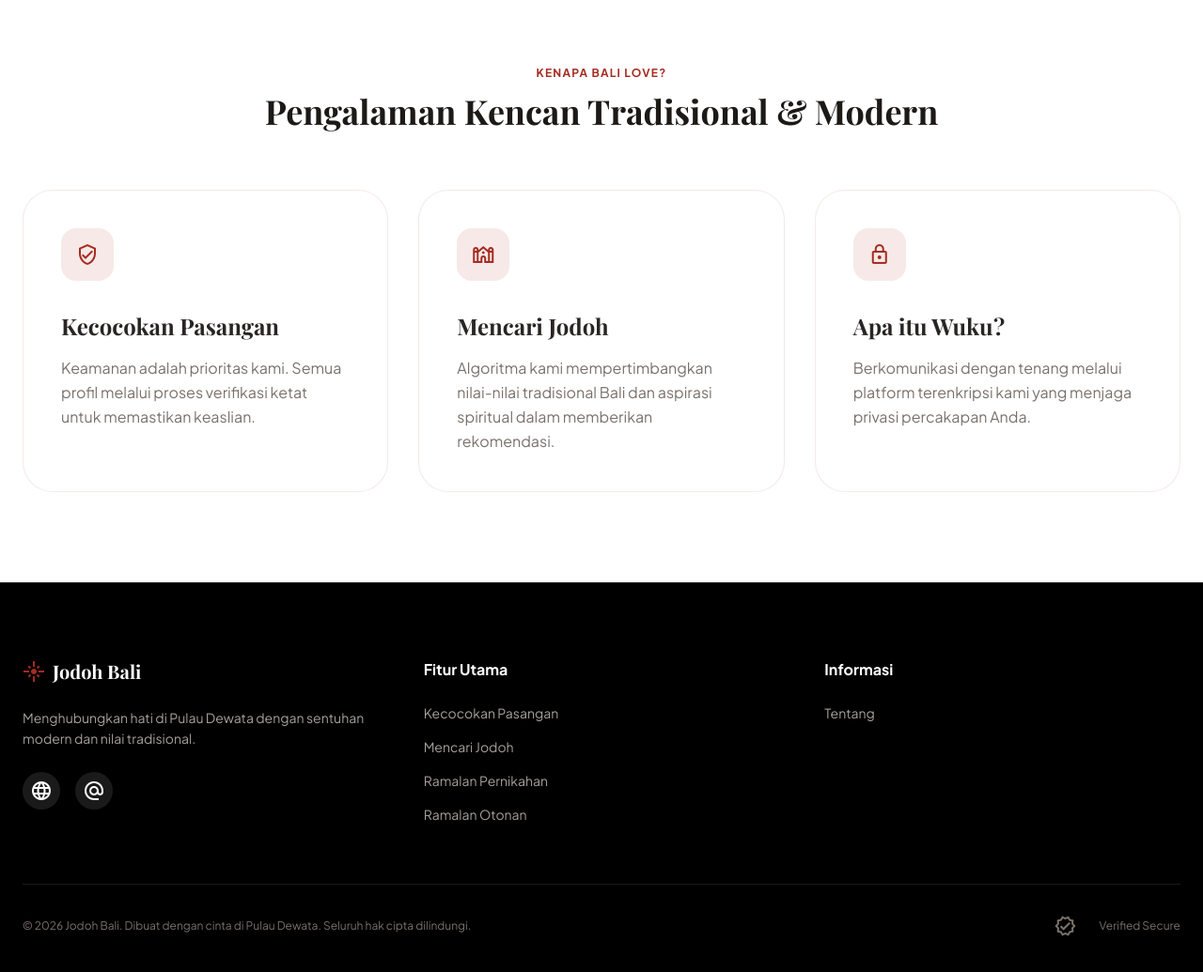
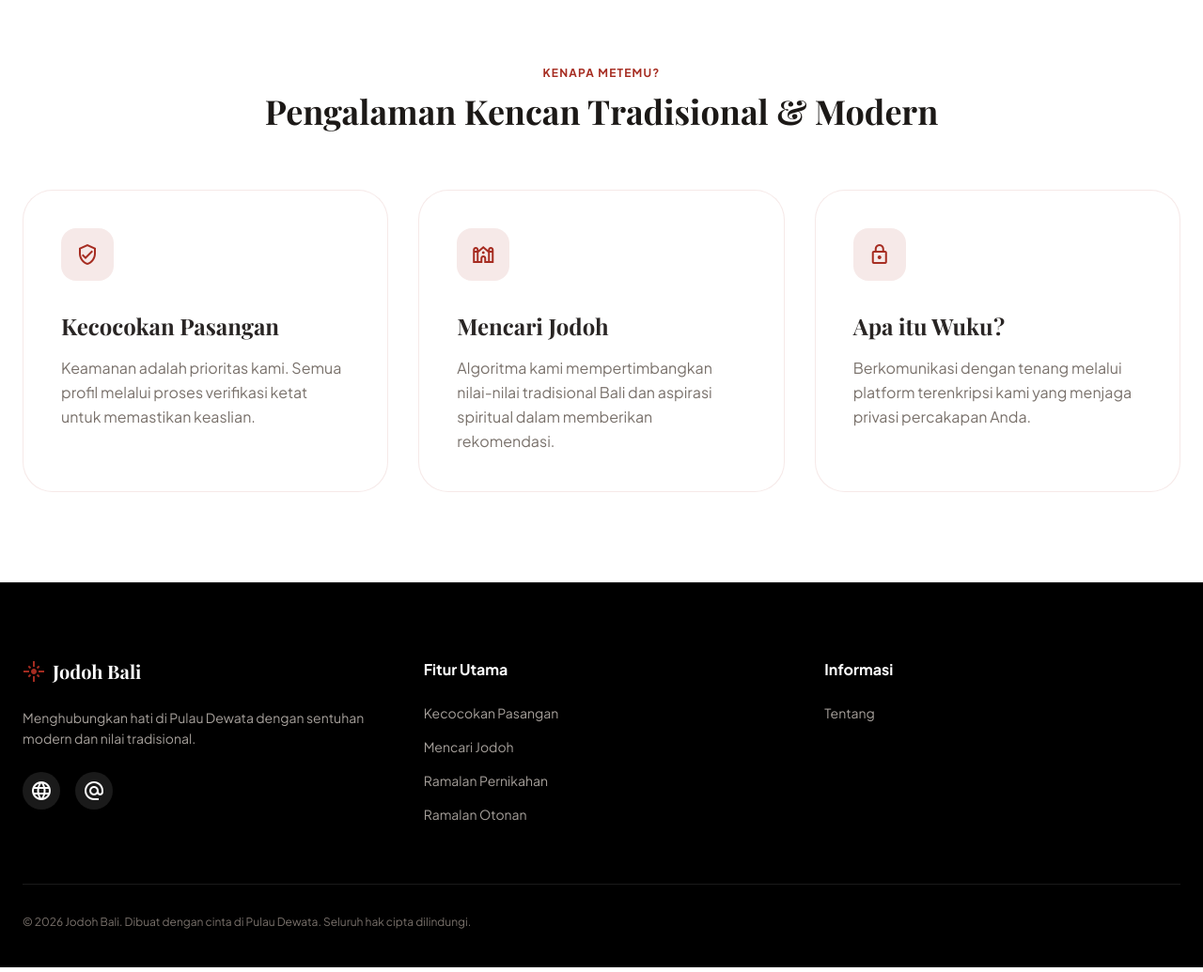
Before and after one commit to widyaanggara/jodoh_bali, a Next.js app: page / in a window 1280 px wide. Shown: the part 822-1857 px from the top of the page at 94% size. Built offline with nearby package versions, Linux system fonts and the light colour scheme; grey boxes are pictures that could not be loaded.

Commit message:
update baru

```diff
--- a/app/page.tsx
+++ b/app/page.tsx
@@ -61,7 +61,7 @@ export default function Home() {
         <section className="py-24 bg-white">
           <div className="max-w-7xl mx-auto px-6">
             <div className="text-center mb-16">
-              <h3 className="text-accent-gold text-xs font-bold uppercase tracking-widest mb-3">Kenapa Bali Love?</h3>
+              <h3 className="text-accent-gold text-xs font-bold uppercase tracking-widest mb-3">Kenapa Metemu?</h3>
               <h2 className="font-display text-4xl font-bold text-stone-900">Pengalaman Kencan Tradisional & Modern</h2>
             </div>
 
--- a/components/Footer.tsx
+++ b/components/Footer.tsx
@@ -47,9 +47,7 @@ export default function Footer() {
           <p className="text-xs text-stone-500">
             © 2026 Jodoh Bali. Dibuat dengan cinta di Pulau Dewata. Seluruh hak cipta dilindungi.
           </p>
-          <div className="flex items-center gap-6 text-xs text-stone-500">
-            <span className="material-icons-outlined text-sm">verified</span> Verified Secure
-          </div>
+
         </div>
       </div>
     </footer>
```
